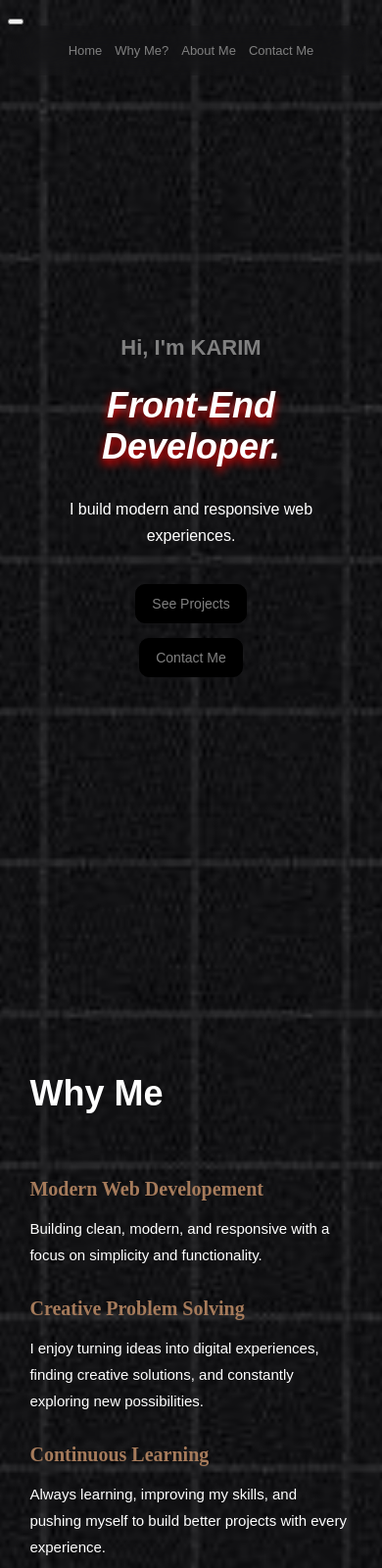
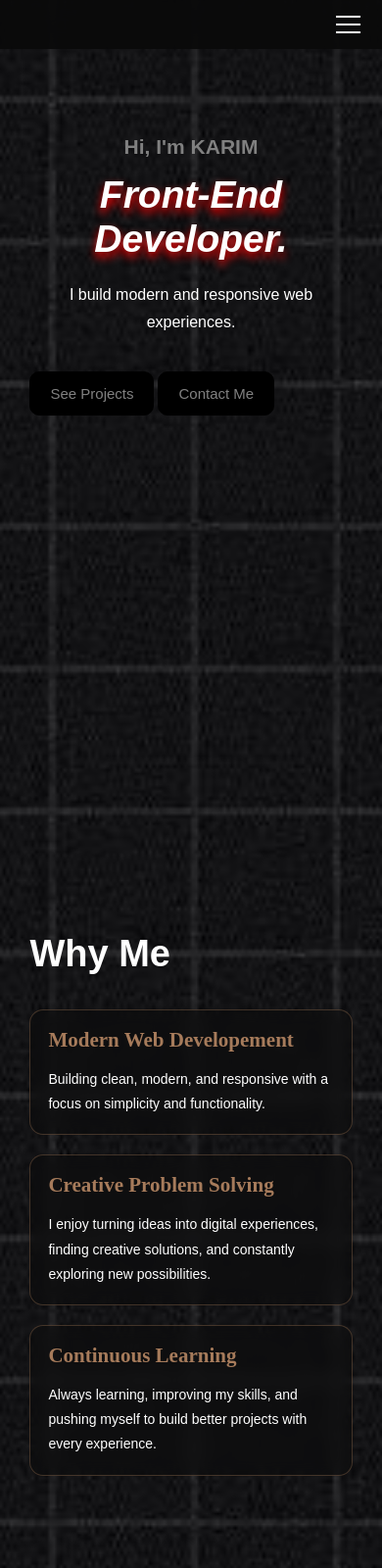
Before and after one commit to Karim-ABT-13/personal-portfolio, a plain HTML site: page index.html in a window 390 px wide. Shown: the top 1600 px of the page at 98% size. Drawn offline with Linux system fonts and the light colour scheme.

Commit message:
Update style.css

```diff
--- a/style.css
+++ b/style.css
@@ -286,10 +286,11 @@ img {
 
 
 
-/* ================================
-   MODERN MOBILE EXPERIENCE
-   Desktop design remains unchanged
-================================ */
+
+/* ==================================
+   MOBILE PREMIUM EXPERIENCE
+   Preserve original identity
+================================== */
 
 @media screen and (max-width: 768px) {
 
@@ -300,12 +301,80 @@ img {
     }
 
     body {
+        overflow-x: hidden;
         min-width: 0;
-        overflow-x: hidden;
         background-attachment: scroll;
     }
 
-    /* Sections */
+    /* NAVIGATION */
+
+    .nav-bar {
+        position: fixed;
+        top: 0;
+        left: 0;
+        width: 100%;
+        z-index: 9998;
+        box-sizing: border-box;
+        background: rgb(10 10 10 / 88%);
+        backdrop-filter: blur(15px);
+        -webkit-backdrop-filter: blur(15px);
+    }
+
+    .nav-bar ul.nav-menu {
+        display: flex;
+        align-items: center;
+        justify-content: center;
+        gap: 22px;
+        list-style: none;
+        margin: 0;
+        padding: 16px 10px;
+        font-size: 14px;
+        flex-wrap: wrap;
+    }
+
+    .nav-bar ul a {
+        color: gray;
+        text-decoration: none;
+        transition: color .3s ease;
+    }
+
+    .nav-bar ul a:hover,
+    .nav-bar ul a.active {
+        color: #A67B5B;
+    }
+
+    /* HAMBURGER */
+
+    .menu-toggle {
+        display: none;
+        background: transparent;
+        border: 0;
+        cursor: pointer;
+        padding: 10px;
+    }
+
+    .menu-toggle span {
+        display: block;
+        width: 25px;
+        height: 2px;
+        margin: 6px 0;
+        background: white;
+        transition: .3s ease;
+    }
+
+    .menu-toggle.open span:nth-child(1) {
+        transform: translateY(8px) rotate(45deg);
+    }
+
+    .menu-toggle.open span:nth-child(2) {
+        opacity: 0;
+    }
+
+    .menu-toggle.open span:nth-child(3) {
+        transform: translateY(-8px) rotate(-45deg);
+    }
+
+    /* SECTIONS */
 
     #home,
     #whyMe,
@@ -314,42 +383,28 @@ img {
         box-sizing: border-box;
         width: 100%;
         min-height: 100vh;
-        padding: 75px 7%;
-        display: flex;
-        flex-direction: column;
-        justify-content: center;
+        padding: 100px 7% 65px;
+        scroll-margin-top: 60px;
     }
 
-    /* Navigation */
-
-    .nav-bar ul {
-        position: sticky;
-        top: 0;
-        z-index: 1000;
-
-        display: flex;
-        justify-content: center;
-        align-items: center;
-        flex-wrap: wrap;
-
-        gap: 20px;
-        padding: 18px 12px;
-        margin: 0;
-
-        font-size: 15px;
-        backdrop-filter: blur(15px);
+    h1 {
+        margin-left: 0;
+        margin-top: 35px;
+        font-size: clamp(38px, 9vw, 52px);
     }
 
-    .nav-bar a {
-        transition: 0.3s ease;
+    p {
+        line-height: 1.8;
+        overflow-wrap: break-word;
     }
 
-    /* Home */
+    /* HOME */
 
     .hello {
+        font-size: 21px;
         text-align: center;
-        font-size: 22px;
-        margin: 35px 0 15px;
+        justify-content: center;
+        margin: 30px 0 15px;
     }
 
     .who-am-i {
@@ -365,7 +420,6 @@ img {
         display: block;
         margin: 20px auto;
         font-size: 16px;
-        line-height: 1.7;
         text-align: center;
     }
 
@@ -375,41 +429,60 @@ img {
 
     .see-projects,
     .contact-me {
-        align-self: center;
+        display: inline-block;
         margin-top: 15px;
-        padding: 13px 22px;
+        padding: 13px 20px;
         font-size: 15px;
     }
 
-    /* Why Me */
+    /* WHY ME */
 
     .why-me-h1 {
         font-size: clamp(38px, 9vw, 50px);
         margin: 0 0 35px;
     }
 
+    .whyMe1,
+    .whyMe2,
+    .whyMe3 {
+        box-sizing: border-box;
+        width: 100%;
+        margin: 20px 0;
+        padding: 22px;
+        border: 1px solid rgb(166 123 91 / 35%);
+        border-radius: 14px;
+        background: rgb(10 10 10 / 45%);
+        backdrop-filter: blur(8px);
+        transition: transform .3s ease, border-color .3s ease;
+    }
+
+    .whyMe1:hover,
+    .whyMe2:hover,
+    .whyMe3:hover {
+        transform: translateY(-5px);
+        border-color: #A67B5B;
+    }
+
     .modern-web-dev,
     .creative-problem-solving,
     .continuous-learning {
-        font-size: 23px;
-        margin: 30px 0 15px;
+        font-size: 21px;
+        margin: 0 0 15px;
     }
 
     .p1,
     .p2,
     .p3 {
         margin: 0;
-        font-size: 15px;
-        line-height: 1.8;
+        font-size: 14px;
     }
 
-    /* About */
+    /* ABOUT */
 
     .about-me-p {
         margin: 15px 0;
         max-width: 100%;
         font-size: 15px;
-        line-height: 1.8;
     }
 
     .langs {
@@ -422,11 +495,11 @@ img {
         justify-content: center;
         align-items: center;
         flex-wrap: wrap;
-        gap: 30px;
+        gap: 25px;
     }
 
     .skill {
-        min-width: 110px;
+        min-width: 105px;
         text-align: center;
     }
 
@@ -438,14 +511,13 @@ img {
         margin: 30px 0 0;
         max-width: 100%;
         font-size: 14px;
-        line-height: 1.8;
     }
 
-    /* Contact */
+    /* CONTACT */
 
     .contact-h1 {
-        font-size: clamp(36px, 9vw, 50px);
-        margin: 0 0 30px;
+        font-size: clamp(35px, 9vw, 48px);
+        margin: 0 0 25px;
     }
 
     .p-contact-1,
@@ -453,14 +525,13 @@ img {
     .p-contact-3 {
         margin: 15px 0;
         max-width: 100%;
-        font-size: 15px;
-        line-height: 1.8;
+        font-size: 14px;
     }
 
     .contact-links {
         display: flex;
         flex-direction: column;
-        gap: 15px;
+        gap: 13px;
     }
 
     .contact-links a {
@@ -469,68 +540,85 @@ img {
         gap: 12px;
         margin: 0;
         font-size: 14px;
+        letter-spacing: 1px;
     }
 
     .contact-links i {
         margin: 0;
-        font-size: 22px;
+        font-size: 20px;
         padding: 9px;
     }
 
     #contact img {
         display: block;
-        width: min(75%, 250px);
+        width: min(75%, 240px);
         max-width: 100%;
         height: auto;
-        margin: 40px auto 0;
+        margin: 35px auto 0;
     }
 
-    /* Smooth transitions */
+    /* SCROLL REVEAL */
 
-    a,
-    button {
-        transition: all 0.3s ease;
+    .reveal {
+        opacity: 0;
+        transform: translateY(30px);
+        transition: opacity .7s ease, transform .7s ease;
     }
 
-    p {
-        overflow-wrap: break-word;
+    .reveal.visible {
+        opacity: 1;
+        transform: translateY(0);
     }
 }
 
-/* Small phones */
+/* SMALL PHONES */
 
 @media screen and (max-width: 480px) {
+
+    .menu-toggle {
+        display: block;
+        margin-left: auto;
+        margin-right: 12px;
+    }
+
+    .nav-bar ul.nav-menu {
+        display: none;
+        flex-direction: column;
+        align-items: center;
+        gap: 22px;
+        padding: 20px;
+        font-size: 16px;
+    }
+
+    .nav-bar ul.nav-menu.show {
+        display: flex;
+    }
 
     #home,
     #whyMe,
     #about,
     #contact {
-        padding: 60px 6%;
+        padding-left: 6%;
+        padding-right: 6%;
     }
 
-    .nav-bar ul {
-        gap: 13px;
-        font-size: 13px;
+    .whyMe1,
+    .whyMe2,
+    .whyMe3 {
+        padding: 18px;
+    }
+}
+
+/* REDUCE MOTION ACCESSIBILITY */
+
+@media (prefers-reduced-motion: reduce) {
+    html {
+        scroll-behavior: auto;
     }
 
-    .who-am-i {
-        font-size: 36px;
-    }
-
-    .why-me-h1,
-    .langs {
-        font-size: 36px;
-    }
-
-    .modern-web-dev,
-    .creative-problem-solving,
-    .continuous-learning {
-        font-size: 20px;
-    }
-
-    .see-projects,
-    .contact-me {
-        font-size: 14px;
-        padding: 11px 16px;
+    .reveal {
+        opacity: 1;
+        transform: none;
+        transition: none;
     }
 }
```
